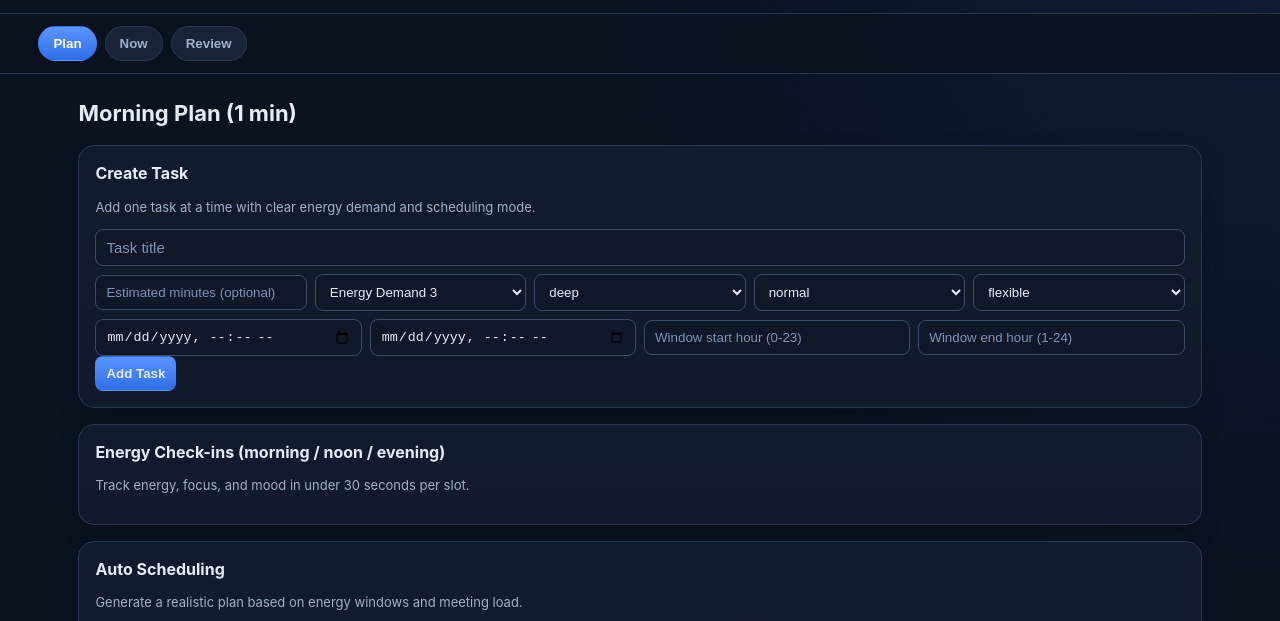
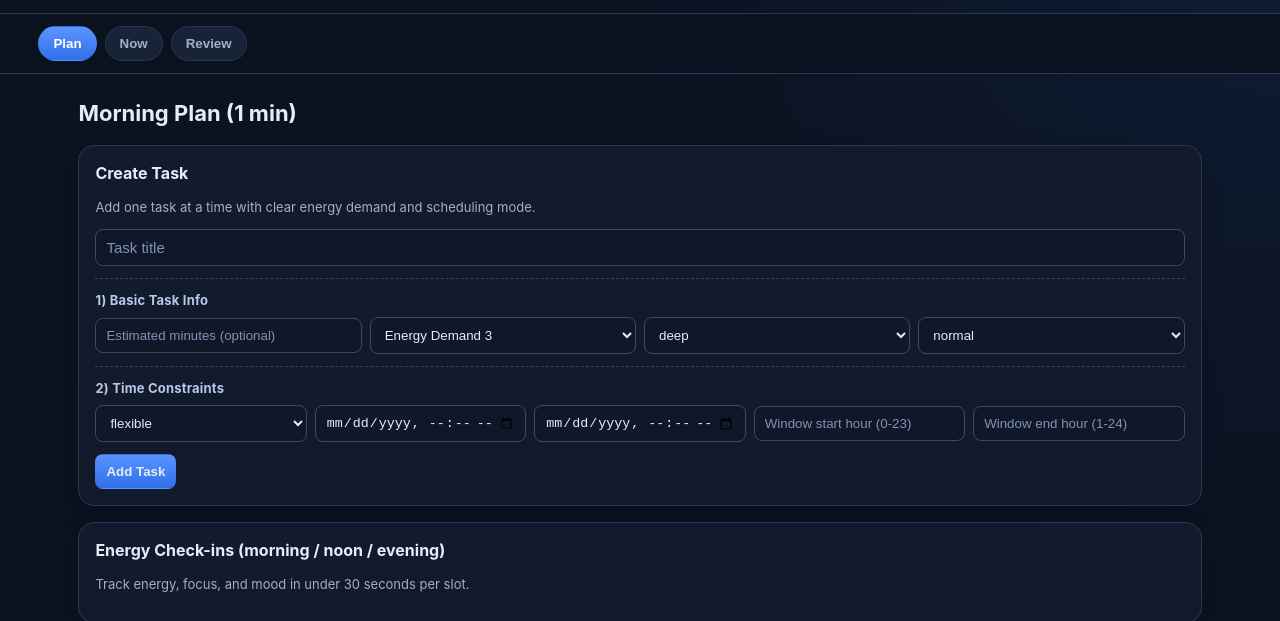
Before and after one commit to adamhuang2027/energy-webapp, a website: page public/index.html in a window 1280 px wide. Shown: the part 99-720 px from the top of the page. Drawn offline with Linux system fonts and the light colour scheme; no server answers.

Commit message:
ui: split plan task form into basic info and time constraints

```diff
--- a/public/index.html
+++ b/public/index.html
@@ -25,6 +25,9 @@
           <h3>Create Task</h3>
           <p class="muted">Add one task at a time with clear energy demand and scheduling mode.</p>
           <input id="title" placeholder="Task title" required />
+
+          <div class="task-form-section">
+            <h4>1) Basic Task Info</h4>
             <div class="row">
               <input id="estimatedMinutes" type="number" min="5" step="5" placeholder="Estimated minutes (optional)" />
               <select id="energyDemand">
@@ -43,18 +46,24 @@
                 <option value="normal">normal</option>
                 <option value="mit">MIT</option>
               </select>
+            </div>
+          </div>
+
+          <div class="task-form-section">
+            <h4>2) Time Constraints</h4>
+            <div class="row">
               <select id="scheduleMode">
                 <option value="flexible">flexible</option>
                 <option value="fixed">fixed</option>
                 <option value="windowed">windowed</option>
               </select>
-          </div>
-          <div class="row">
               <input id="fixedStart" type="datetime-local" placeholder="Fixed start" />
               <input id="fixedEnd" type="datetime-local" placeholder="Fixed end" />
               <input id="windowStartHour" type="number" min="0" max="23" placeholder="Window start hour (0-23)" />
               <input id="windowEndHour" type="number" min="1" max="24" placeholder="Window end hour (1-24)" />
             </div>
+          </div>
+
           <button type="submit">Add Task</button>
         </form>
 
--- a/public/styles.css
+++ b/public/styles.css
@@ -101,6 +101,19 @@ h3 {
   font-size: 13px;
 }
 
+.task-form-section {
+  margin-top: var(--space-3);
+  padding-top: var(--space-3);
+  border-top: 1px dashed #314463;
+}
+
+.task-form-section h4 {
+  margin: 0;
+  font-size: 13px;
+  color: #b7c9e7;
+  letter-spacing: 0.2px;
+}
+
 .card {
   background: linear-gradient(180deg, #121b2d, #11192a);
   border: 1px solid var(--border);
@@ -199,6 +212,10 @@ button.ghost {
   font-size: 15px;
 }
 
+#taskForm > button[type="submit"] {
+  margin-top: var(--space-3);
+}
+
 #taskForm .row > * {
   flex: 1 1 170px;
   min-width: 0;
```
Lines whose indentation alone changed are shown as unchanged.
